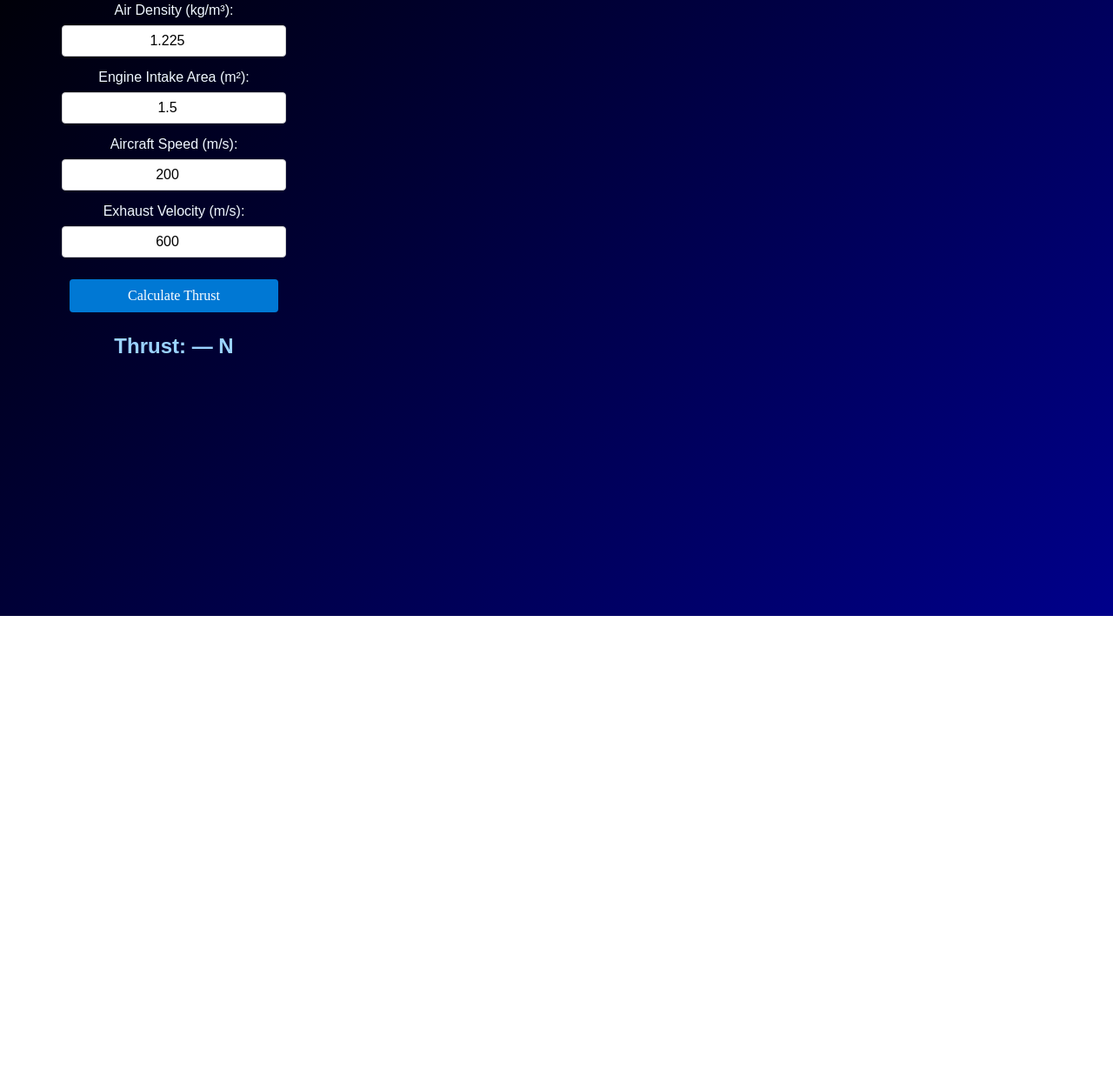
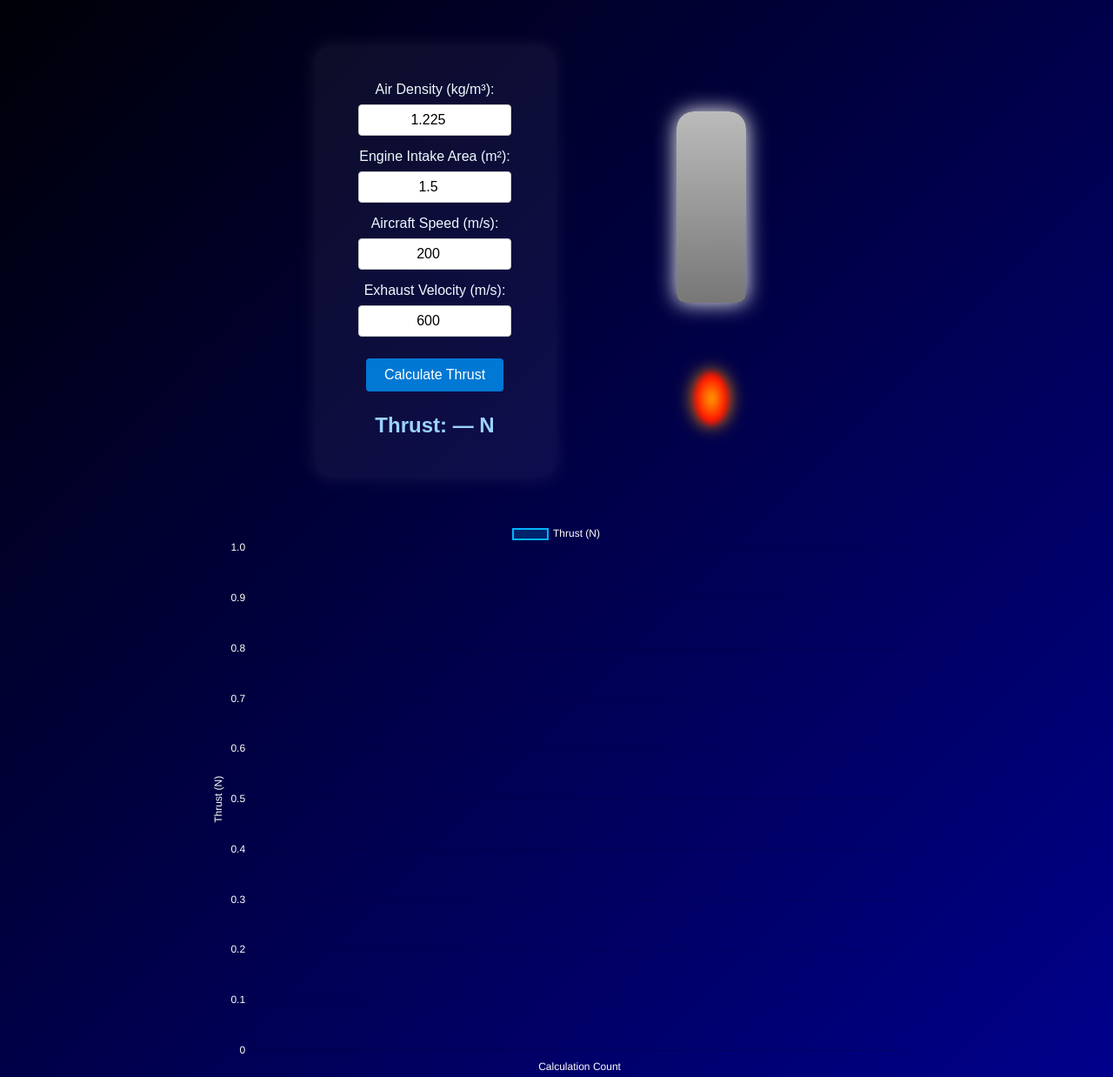
Before and after one commit to Freshygam3s/AircraftThrustCalculator, a plain HTML site: page index.html in a window 1280 px wide. Shown: the part 132-1370 px from the top of the page at 87% size. Before the commit the page ends 840 px from the top, so only its background shows below. Drawn offline with nearby package versions, Linux system fonts and the light colour scheme; a web font is replaced by a local one.

Commit message:
refactored it all and added a chart/rocket

```diff
--- a/index.html
+++ b/index.html
@@ -3,13 +3,16 @@
 <head>
     <meta charset="UTF-8">
     <meta name="viewport" content="width=device-width, initial-scale=1.0">
+    <title>Aircraft Thrust Calculator</title>
     <link rel="stylesheet" href="style.css">
-    <title>Document</title>
+    <script src="https://cdn.jsdelivr.net/npm/chart.js"></script>
 </head>
 <body>
     <div class="top">
         <h1>Aircraft Thrust Calculator</h1>
     </div>
+
+    <div class="main-container">
         <div class="calculator">
             <label for="density">Air Density (kg/m³):</label>
             <input type="number" id="density" step="0.01" value="1.225">
@@ -28,6 +31,18 @@
             <h2>Thrust: <span id="output">—</span> N</h2>
         </div>
 
+        <div class="rocket-container">
+            <div class="rocket">
+                <div class="body"></div>
+                <div class="flame"></div>
+            </div>
+        </div>
+    </div>
 
+    <div class="chart-container">
+        <canvas id="thrustChart"></canvas>
+    </div>
+
+    <script src="script.js"></script>
 </body>
 </html>
--- /dev/null
+++ b/script.js
@@ -0,0 +1,65 @@
+const output = document.getElementById("output");
+const calcBtn = document.getElementById("calcBtn");
+const flame = document.querySelector(".flame");
+
+const ctx = document.getElementById("thrustChart");
+const thrustData = {
+    labels: [],
+    datasets: [{
+        label: 'Thrust (N)',
+        data: [],
+        borderColor: '#00b4ff',
+        backgroundColor: 'rgba(0, 180, 255, 0.2)',
+        borderWidth: 2,
+        tension: 0.2
+    }]
+};
+const thrustChart = new Chart(ctx, {
+    type: 'line',
+    data: thrustData,
+    options: {
+        scales: {
+            x: {
+                title: { display: true, text: 'Calculation Count', color: 'white' },
+                ticks: { color: 'white' }
+            },
+            y: {
+                title: { display: true, text: 'Thrust (N)', color: 'white' },
+                ticks: { color: 'white' }
+            }
+        },
+        plugins: {
+            legend: { labels: { color: 'white' } }
+        }
+    }
+});
+
+let calcCount = 0;
+
+calcBtn.addEventListener("click", function () {
+    const rho = parseFloat(document.getElementById("density").value);
+    const area = parseFloat(document.getElementById("area").value);
+    const v0 = parseFloat(document.getElementById("velocity").value);
+    const ve = parseFloat(document.getElementById("exhaust").value);
+
+    if (isNaN(rho) || isNaN(area) || isNaN(v0) || isNaN(ve)) {
+        output.textContent = "Invalid input";
+        return;
+    }
+
+    const mDot = rho * area * v0;
+
+    const thrust = mDot * (ve - v0);
+    output.textContent = thrust.toFixed(2);
+
+    calcCount++;
+    thrustData.labels.push(calcCount);
+    thrustData.datasets[0].data.push(thrust);
+    thrustChart.update();
+
+    const maxFlameHeight = 250;
+    const flameSize = Math.min(maxFlameHeight, Math.max(50, thrust / 200));
+    flame.style.transform = `translateX(-50%) scaleY(${flameSize / 60})`;
+    flame.style.width = `${flameSize / 2}px`;
+    flame.style.boxShadow = `0 0 ${flameSize / 2}px orange`;
+});
--- a/style.css
+++ b/style.css
@@ -4,34 +4,42 @@ body {
     background: linear-gradient(135deg, black, darkblue);
     margin: 0;
     font-family: "Momo Trust Display", sans-serif;
-    width: 100vw;
-    height: 100vh;
+    color: aliceblue;
 }
 
 .top {
     display: flex;
     justify-content: center;
-    color: aliceblue;
+    margin-top: 40px;
+}
+
+.main-container {
+    display: flex;
+    justify-content: center;
+    align-items: flex-end;
+    gap: 80px;
+    flex-wrap: wrap;
     margin-top: 40px;
 }
 
 .calculator {
-    color: aliceblue;
-    font-family: "Momo Trust Display", sans-serif;
     max-width: 400px;
     text-align: center;
+    background: rgba(255, 255, 255, 0.05);
+    padding: 25px;
+    border-radius: 15px;
+    box-shadow: 0 0 20px rgba(255, 255, 255, 0.1);
 }
 
 label {
     display: block;
     margin-top: 15px;
-    text-align: center;
 }
 
 input {
     display: block;
     margin: 8px auto;
-    width: 60%;
+    width: 70%;
     padding: 8px;
     border: 1px solid #ccc;
     border-radius: 4px;
@@ -42,7 +50,7 @@ input {
 button {
     display: block;
     margin: 25px auto;
-    width: 60%;
+    width: 70%;
     padding: 10px;
     background-color: #0078D4;
     color: white;
@@ -50,6 +58,7 @@ button {
     border-radius: 4px;
     cursor: pointer;
     font-size: 16px;
+    transition: background-color 0.3s;
 }
 
 button:hover {
@@ -61,6 +70,53 @@ h2 {
     color: #9bd3ff;
 }
 
-#calcBtn {
-  font-family: "Momo Trust Display";
+.rocket-container {
+    position: relative;
+    width: 200px;
+    height: 400px;
+    display: flex;
+    justify-content: center;
+    align-items: flex-end;
+    padding-bottom: 120px;
 }
+
+.rocket {
+    position: relative;
+    width: 100px;
+    height: 300px;
+}
+
+.body {
+    width: 80px;
+    height: 220px;
+    background: linear-gradient(180deg, #bbb, #777);
+    margin: 0 auto;
+    border-radius: 20px 20px 10px 10px;
+    box-shadow: 0 0 25px white;
+}
+
+.flame {
+    position: absolute;
+    top: 100%;
+    left: 50%;
+    transform: translateX(-50%) scaleY(1);
+    width: 40px;
+    height: 60px;
+    background: radial-gradient(ellipse at center, orange 0%, red 70%);
+    border-radius: 50%;
+    filter: blur(3px);
+    transition: all 0.3s ease;
+    transform-origin: top center;
+    box-shadow: 0 0 20px orange;
+}
+
+.chart-container {
+    display: flex;
+    justify-content: center;
+    margin-top: 50px;
+}
+
+canvas {
+    max-width: 800px;
+    width: 90%;
+}
```
Lines whose indentation alone changed are shown as unchanged.
